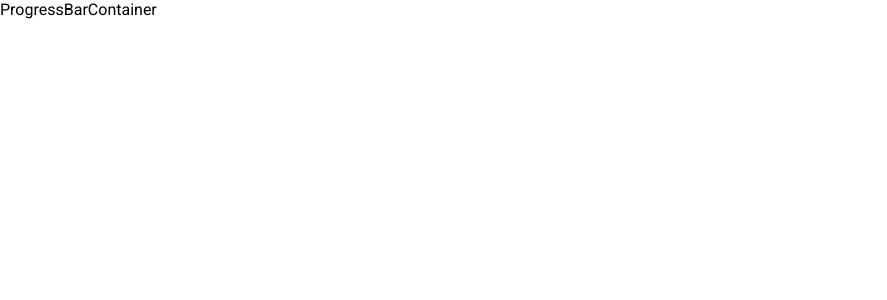
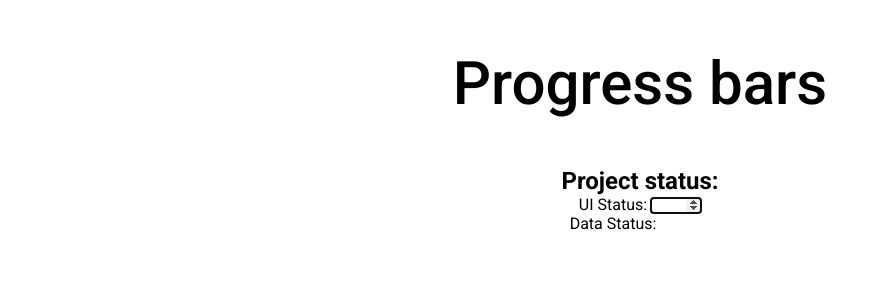
Before and after one commit to ArfinHasib/React-Projects, a React (Create React App) app: page / in a window 1280 px wide. Shown: the top 300 px of the page, without its empty margins (0-887 px from the left). Built offline with nearby package versions, Linux system fonts and the light colour scheme.

Commit message:
12-ProgressBarContainer(Ui design an dinput auto focus with useRef and useEffect)

```diff
--- a/src/projects/12-Progress-Bar/ProgressBarContainer.jsx
+++ b/src/projects/12-Progress-Bar/ProgressBarContainer.jsx
@@ -1,5 +1,45 @@
-import React from 'react';
+import React, { useEffect, useRef } from 'react';
+import Title from '../components/Title';
 
 export default function ProgressBarContainer() {
-   return <div>ProgressBarContainer</div>;
+   const inputStyle = {
+      width: 50,
+      border: 'none',
+      textAlign: 'center',
+      borderBottom: '1px solide lightgray',
+   };
+
+   const uiInput = useRef(null);
+   useEffect(() => {
+      uiInput.current.focus();
+   });
+
+   return (
+      <div className='container container-sm m-auto text-center'>
+         <Title text='Progress bars' />
+         <h2>Project status:</h2>
+
+         <ul>
+            <li>
+               UI Status:{' '}
+               <input
+                  type='number'
+                  style={inputStyle}
+                  onChange={(e) => console.log(e.target.value)}
+                  ref={uiInput}
+                  value={''}
+               />
+            </li>
+            <li>
+               Data Status:{' '}
+               <input
+                  type='number'
+                  style={inputStyle}
+                  onChange={(e) => console.log(e.target.value)}
+                  value={''}
+               />
+            </li>
+         </ul>
+      </div>
+   );
 }
```
